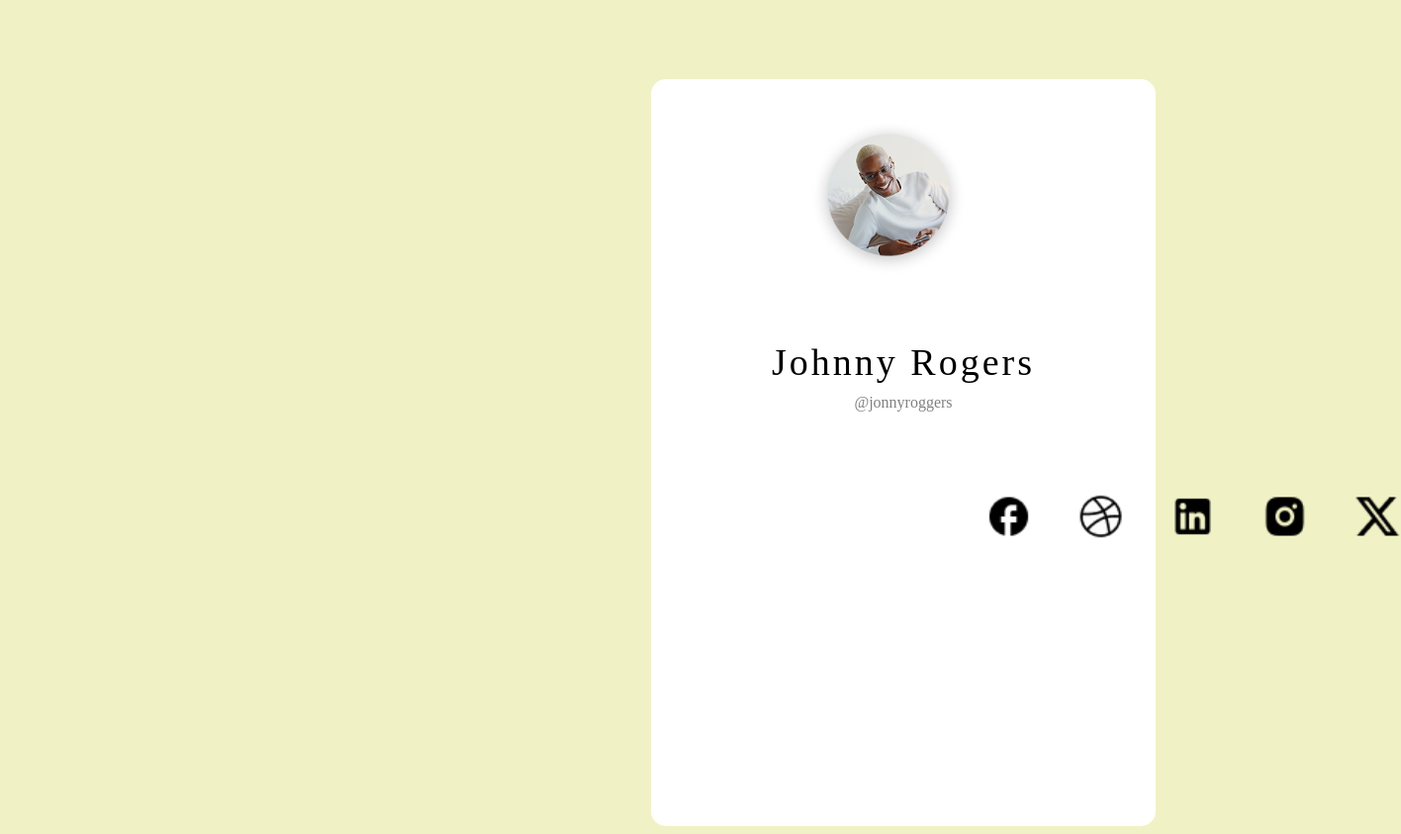
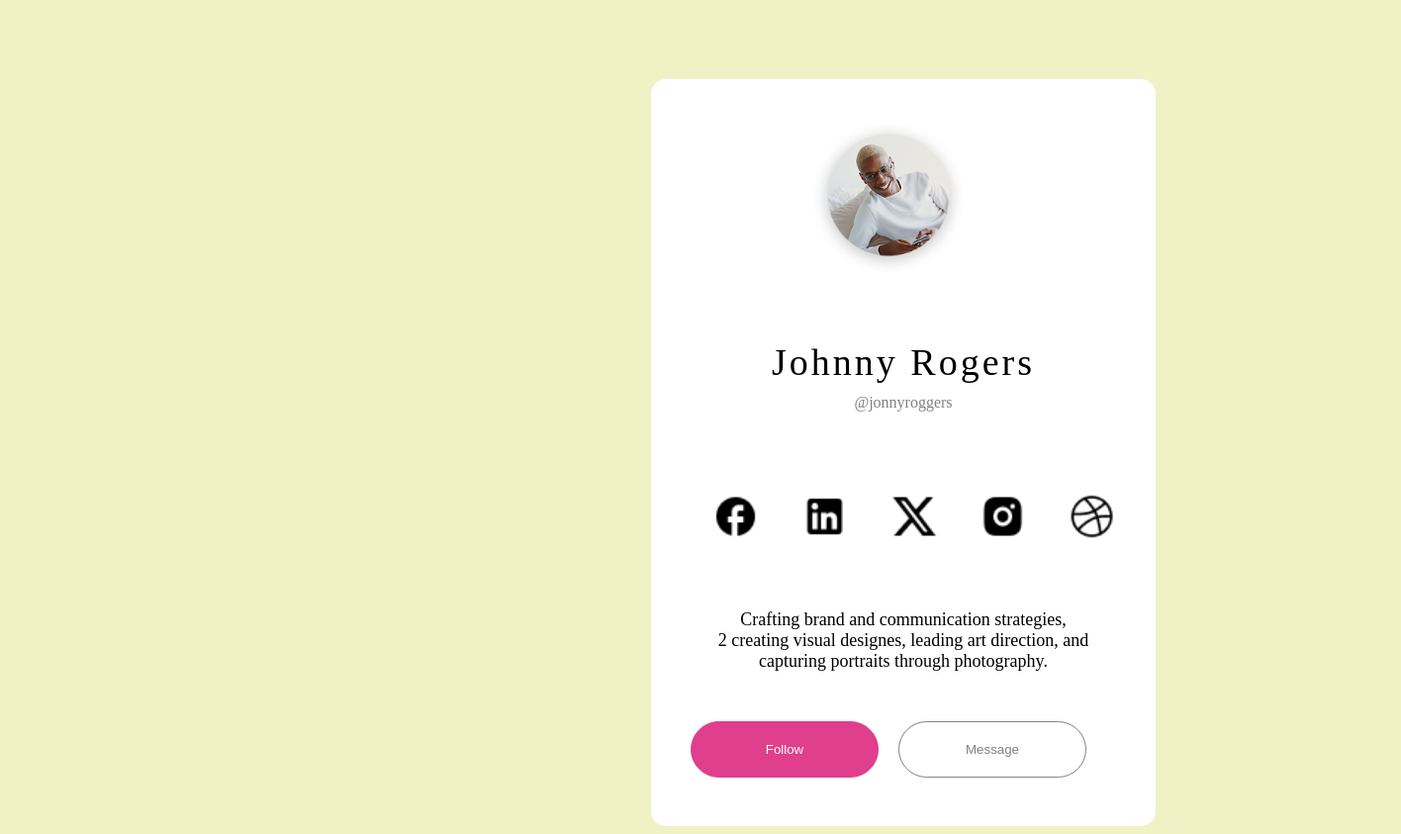
Before and after one commit to Maksim-driller/card_bigdevsoon, a plain HTML site: page index.html in a window 1280 px wide. Shown: the whole page at 99% size, 1416 px wide, since content can reach past the window. Drawn offline with Linux system fonts and the light colour scheme.

Commit message:
sohranenie

```diff
--- a/index.css
+++ b/index.css
@@ -51,6 +51,60 @@ img {
     transform: scale(0.3) ;
     display: grid;
     grid-template-columns: 1fr 1fr 1fr 1fr 1fr;
+    gap: 10px;
+    margin: 0;
+    padding: 0;
+    margin-left: -240px;
+}
+
+.second_text {
+    font-size: 18px;
+    font-family: 'Roboto Flex' sans-serif;
+    letter-spacing: 1%;
+    color: black;
+    text-align: center;
+}
+
+.footer_buttons {
+    display: grid;
+    grid-template-columns: 1fr 1fr;
+    width: 400px;
+    height: 57px;
     gap: 20px;
-    padding-left: 400px;
+    margin-top: 50px;
+    margin-left: 40px;
 }
+
+.button_follow {
+    border-radius: 90px;
+    cursor: pointer;
+    background-color: #DF3F8C;
+    color: white;
+    border: 1px solid #DF3F8C;
+}
+
+
+.button_message {
+    border-radius: 90px;
+    cursor: pointer;
+    color: grey;
+    background-color: white;
+    border: 1px solid grey;
+}
+
+
+.message_window {
+    display: none;
+    width: 500px;
+    height: 200px;
+    background-color: rgb(235, 235, 235);
+    margin-top: -50px;
+
+
+}
+.button_closed_window {
+    width: 200px;
+    height: 57px;
+    border-radius: 90%;
+    cursor: pointer;
+}
--- a/index.html
+++ b/index.html
@@ -17,11 +17,25 @@
   </div>
   <div class = 'social_icons'>
    <img src = '/images /ic_baseline-facebook.png ' alt = 'facebook'>
+   <img src = '/images /mdi_linkedin.png' alt = 'linkedin'>
+   <img src = '/images /simple-icons_x.png' alt = 'simple_icons'>
+   <img src = '/images /ri_instagram-fill.png' alt = 'instagramm'>
    <img src = '/images /icon-park-outline_dribble.png' alt = 'park_dribble'>
-   <img src = '/images /mdi_linkedin.png' alt = 'linkedin'>
-   <img src = '/images /ri_instagram-fill.png' alt = 'instagramm'>
-   <img src = '/images /simple-icons_x.png' alt = 'simple_icons'>
+  </div>
+  <div class = 'second_text'>
+      Crafting brand and communication strategies,  <br> 2
+      creating visual designes, leading art direction, and <br>  capturing portraits through photography.
+  </div>
+  <div class = 'footer_buttons'>
+    <button class = 'button_follow' id = 'button_follow'> Follow </button>
+    <button class = 'button_message' id = 'button_message'> Message </button>
+    <div class = 'message_window' id = 'message_window'>
+      <button class = 'button_closed_window' id = 'button_closed_window'>
+        Закрыть данное окно
+      </button>
+    </div>
   </div>
   </div>
+  <script src = 'index.js'> </script>
 </body>
 </html>
--- a/index.js
+++ b/index.js
@@ -1 +1,16 @@
-// Add your JavaScript here.
+const button_1 = document.getElementById('button_follow') ;
+
+const button_2 = document.getElementById('button_message');
+
+const message_window = document.getElementById('message_window')
+
+const button_close_window = document.getElementById('button_closed_window')
+
+
+button_2.addEventListener('click', function(event) {
+    message_window.style.display = 'flex'
+})
+
+button_close_window.addEventListener('click', function(event) {
+    message_window.style.display = 'none'
+})
```
